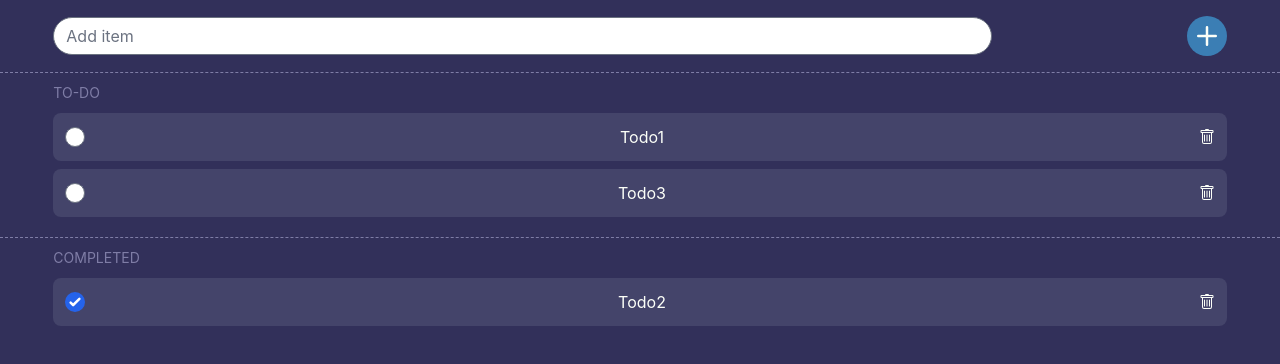
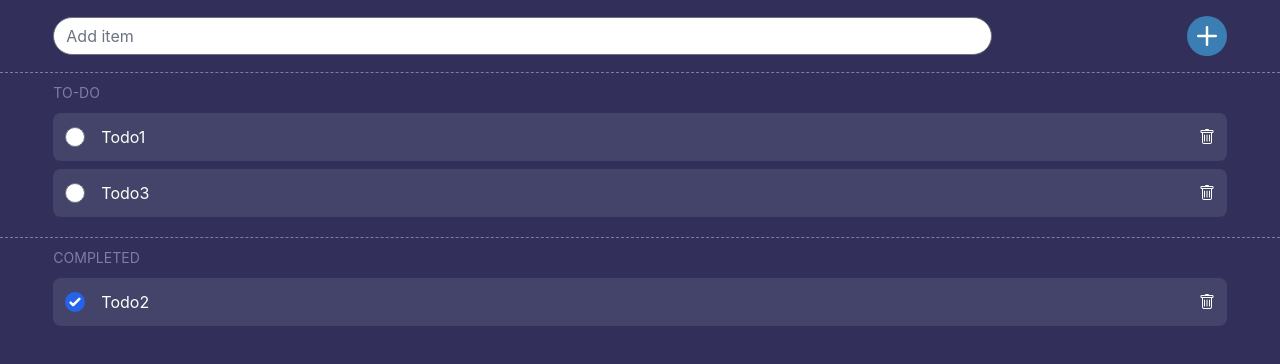
Before and after one commit to jeantr35/basic-todo, a Next.js app: page /list/1 in a window 1280 px wide. Shown: the top 364 px of the page. Built offline with nearby package versions, Linux system fonts and the light colour scheme.

Commit message:
Add remove todo functionality

```diff
--- a/components/list/TodoItem.tsx
+++ b/components/list/TodoItem.tsx
@@ -4,14 +4,15 @@ import { Todo } from "./ListTypes";
 interface Props{
     todo: Todo;
     handleCheckboxChange: (e:ChangeEvent<HTMLInputElement>, id:string) => void;
+    handleDeleteTodo: (id:string) => void;
 }
 
-const TodoItem = ({todo, handleCheckboxChange}:Props) => {
+const TodoItem = ({todo, handleCheckboxChange, handleDeleteTodo}:Props) => {
 return(
     <div className="flex flex-row items-center justify-between w-11/12 mx-auto my-0 bg-secondary p-3 rounded-lg text-text-primary">
-        <input type="checkbox" className="w-5 h-5 rounded-full" checked={todo.isCompleted} onChange={(e) => handleCheckboxChange(e, todo.id)}/>
-        <label className="basis-1/2 text-center">{todo.label}</label>
-        <div className="flex flex-row text-text-secondary">
+        <input type="checkbox" className="w-5 h-5 mr-4 rounded-full" checked={todo.isCompleted} onChange={(e) => handleCheckboxChange(e, todo.id)}/>
+        <label className="basis-full text-left">{todo.label}</label>
+        <div className="flex flex-row text-text-secondary" onClick={() => handleDeleteTodo(todo.id)}>
             <img src="/trash.svg" alt="trash button to delete"/>
         </div>
     </div>
--- a/components/list/TodoWrapper.tsx
+++ b/components/list/TodoWrapper.tsx
@@ -5,15 +5,16 @@ import TodoItem from "./TodoItem";
 interface Props{
     todos: Todo[];
     handleCheckboxChange: (e:ChangeEvent<HTMLInputElement>, id:string) => void;
+    handleDeleteTodo: (id:string) => void;
     category: string;
 }
 
-const TodoWrapper = ({todos, handleCheckboxChange, category}: Props) => {
+const TodoWrapper = ({todos, handleCheckboxChange, handleDeleteTodo, category}: Props) => {
     return(
         <section className="border-t border-dashed border-category py-2.5 mb-2.5">
             <h3 className="text-category text-sm w-11/12 mx-auto my-0 uppercase pb-2.5">{category}</h3>
             <div className="flex flex-col gap-y-2">
-                {todos.map(todo => <TodoItem todo={todo} handleCheckboxChange={handleCheckboxChange} key={todo.id}/>)}
+                {todos.map(todo => <TodoItem todo={todo} handleDeleteTodo={handleDeleteTodo} handleCheckboxChange={handleCheckboxChange} key={todo.id}/>)}
             </div>
         </section>
     )
--- a/pages/api/hello.ts
+++ b/pages/api/hello.ts
@@ -6,7 +6,7 @@ type Data = {
 }
 
 export default function handler(
-  req: NextApiRequest,
+  _req: NextApiRequest,
   res: NextApiResponse<Data>
 ) {
   res.status(200).json({ name: 'John Doe' })
--- a/pages/list/[id].tsx
+++ b/pages/list/[id].tsx
@@ -4,6 +4,7 @@ import AddItemWidget from "../../components/list/AddItemWidget";
 import { Todo } from "../../components/list/ListTypes";
 import TodoWrapper from "../../components/list/TodoWrapper";
 import uuid from 'uuid-random';
+import { IResponse } from "../api/fetchTypes";
 
 interface Props {
     initialTodos: Todo[]
@@ -27,27 +28,30 @@ const TodoListPage = ({initialTodos}:Props) => {
     const handleCheckboxChange = (e:ChangeEvent<HTMLInputElement>, id:string) => {
         const isChecked = e.target.checked;
         let newArr = [...todos];
-        const indexOfItem = newArr.map(el => el.id).indexOf(id)
-        newArr[indexOfItem] = {...newArr[indexOfItem],isCompleted: isChecked}
+        const indexOfItem = newArr.map(el => el.id).indexOf(id);
+        newArr[indexOfItem] = {...newArr[indexOfItem],isCompleted: isChecked};
+        setTodos(newArr);
+    }
+
+    const handleDeleteTodo = (id:string) => {
+        let newArr = [...todos];
+        newArr = newArr.filter(el => el.id !== id);
         setTodos(newArr);
     }
 
     return(
         <div className="bg-primary min-h-screen">
             <AddItemWidget addNewTodo={addNewTodo}/>
-            <TodoWrapper todos={getUncompletedTodos()} handleCheckboxChange={handleCheckboxChange} category="To-do"/>
-            <TodoWrapper todos={getCompletedTodos()} handleCheckboxChange={handleCheckboxChange} category="Completed"/>
+            <TodoWrapper todos={getUncompletedTodos()} handleDeleteTodo={handleDeleteTodo} handleCheckboxChange={handleCheckboxChange} category="To-do"/>
+            <TodoWrapper todos={getCompletedTodos()} handleDeleteTodo={handleDeleteTodo} handleCheckboxChange={handleCheckboxChange} category="Completed"/>
         </div>
     )
 }
 
 export const getServerSideProps: GetServerSideProps = async () => {
-    /* const resAgents = await fetch("https://valorant-api.com/v1/agents");
-    const agentsDataFetch: AgentsFetchType = await resAgents.json();
-    const agentsName: string[] = agentsDataFetch.data.map((agent) => {
-        return agent.displayName
-    }); */
-    const initialTodos:Todo[] = [{id:'1', isCompleted:false, label:"Todo1"},{id:'2', isCompleted:true, label:"Todo2"},{id:'3', isCompleted:false, label:"Todo3"}]
+    //const response = await fetch("http://localhost:3000/hello");
+    //const dataResponse: IResponse = await response.json();
+    const initialTodos: Todo[] = [{id:'1', isCompleted:false, label:"Todo1"},{id:'2', isCompleted:true, label:"Todo2"},{id:'3', isCompleted:false, label:"Todo3"}]
 
     return {
       props: { initialTodos }, // will be passed to the page component as props
```
